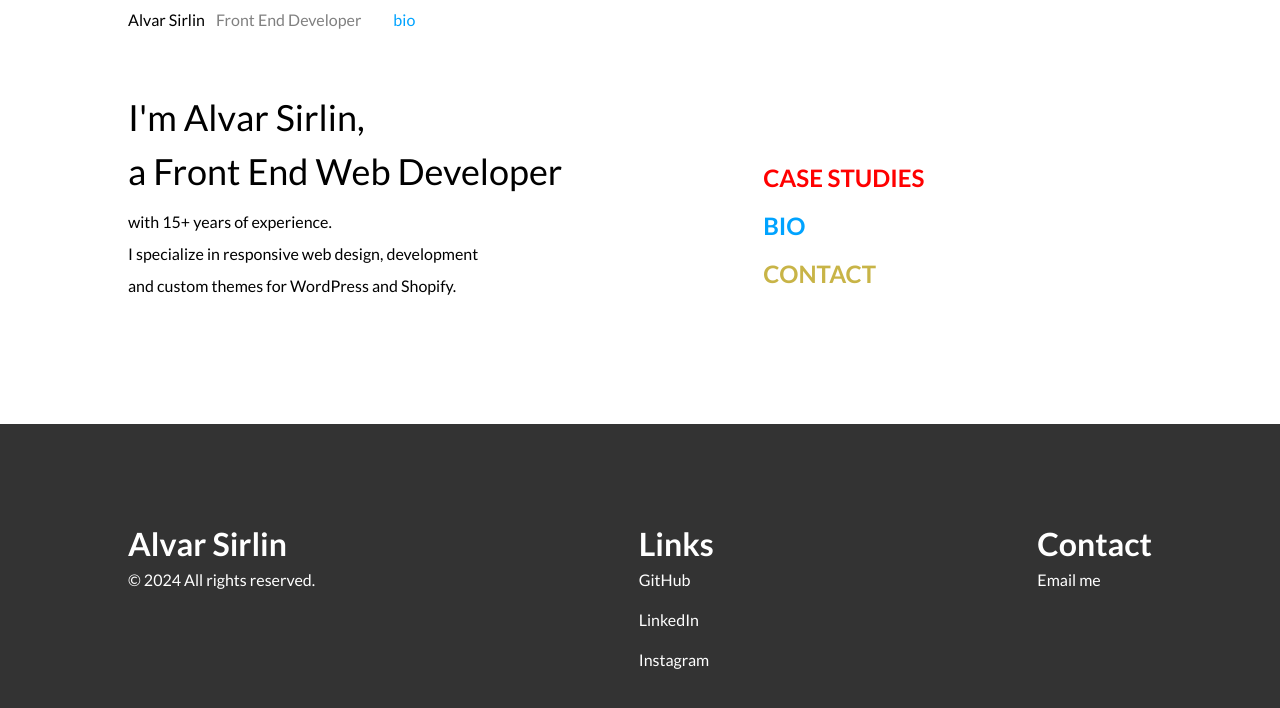
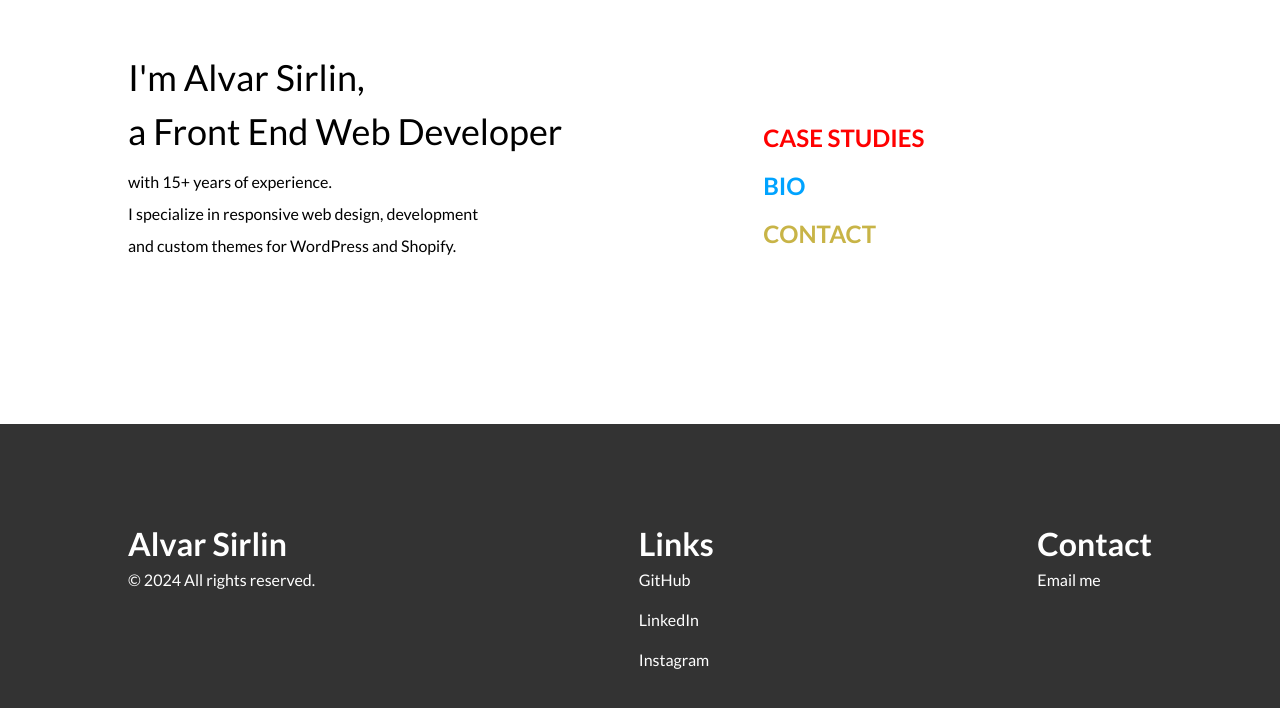
Before and after one commit to alvarix/webdev, an Astro site: page / in a window 1280 px wide. Built offline with nearby package versions, Linux system fonts and the light colour scheme; Astro itself is replaced by a stand-in of ours.

Commit message:
show header if not hp

```diff
--- a/src/components/Header.astro
+++ b/src/components/Header.astro
@@ -3,6 +3,8 @@
 interface Props {
 	section: string;
 }
+
+const isHomepage = Astro.url.pathname === '/';
 
 const { section } = Astro.props;
 const sectionSlug = toKebabCase(section);
@@ -11,18 +13,18 @@ function toKebabCase(input) {
   return input.toLowerCase().replace(/\s+/g, '-');
 }
 ---
-
-<header >
-    <div class="flex control py-2">
+{!isHomepage &&
+<header>
+    <div class="flex control py-2  {visible && <p>Show me!</p>}">
         <div>
-            Alvar Sirlin <span class="ml-2 role">Front End Developer</span>
+            <a href='/'>Alvar Sirlin <span class="ml-2 role">Front End Developer</span></a>
         </div>
         <div class:list={['ml-8', 'section', sectionColor]}>
             { section }
         </div>
     </div>
 </header>
-
+}
 <style define:vars={{ sectionColor }}
 >
 
```
